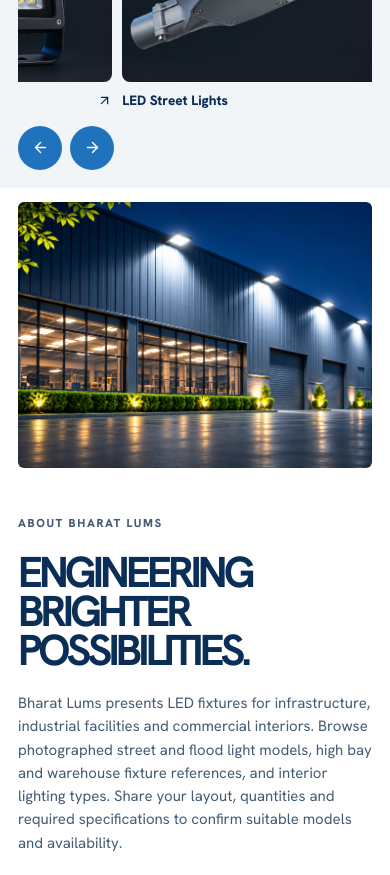
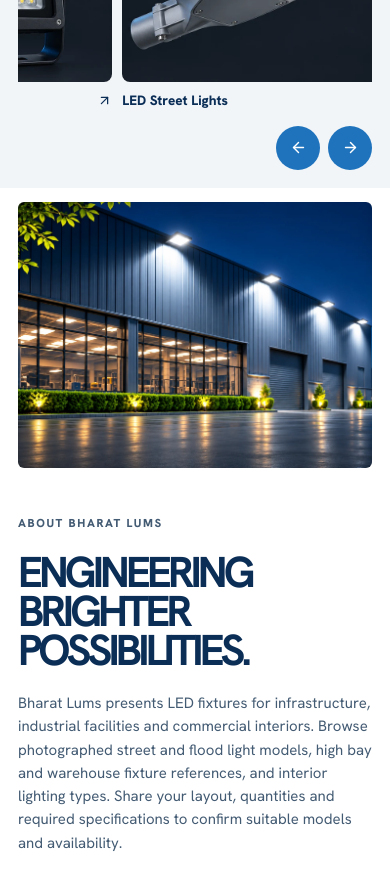
Before and after one commit to amnas-cubixmet/ddd, a Next.js app: page / in a window 390 px wide. Shown: the part 1820-2695 px from the top of the page. Built offline with nearby package versions, Linux system fonts and the light colour scheme; no server answers.

Commit message:
Align mobile catalogue slider arrow buttons to the right

```diff
--- a/src/components/home/catalogue-slider.module.css
+++ b/src/components/home/catalogue-slider.module.css
@@ -167,9 +167,8 @@
     line-height: 1.35;
   }
   .label svg { width: 15px; height: 15px; flex-shrink: 0; }
-  /* Keep navigation accessible beside the fixed bottom-right chat shortcut. */
   .controls {
-    justify-content: flex-start;
+    justify-content: flex-end;
     padding-top: 6px;
     gap: 8px;
   }
```
